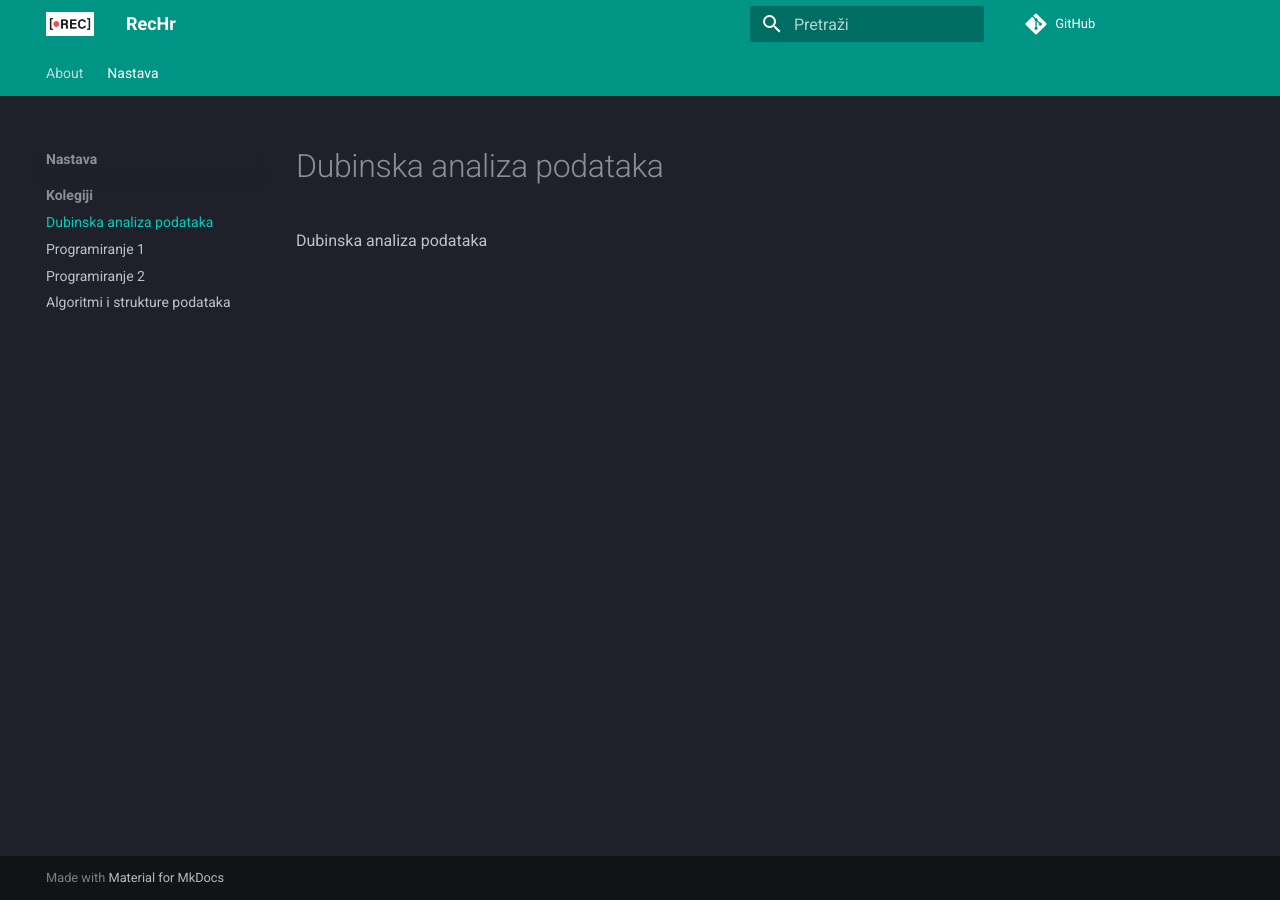
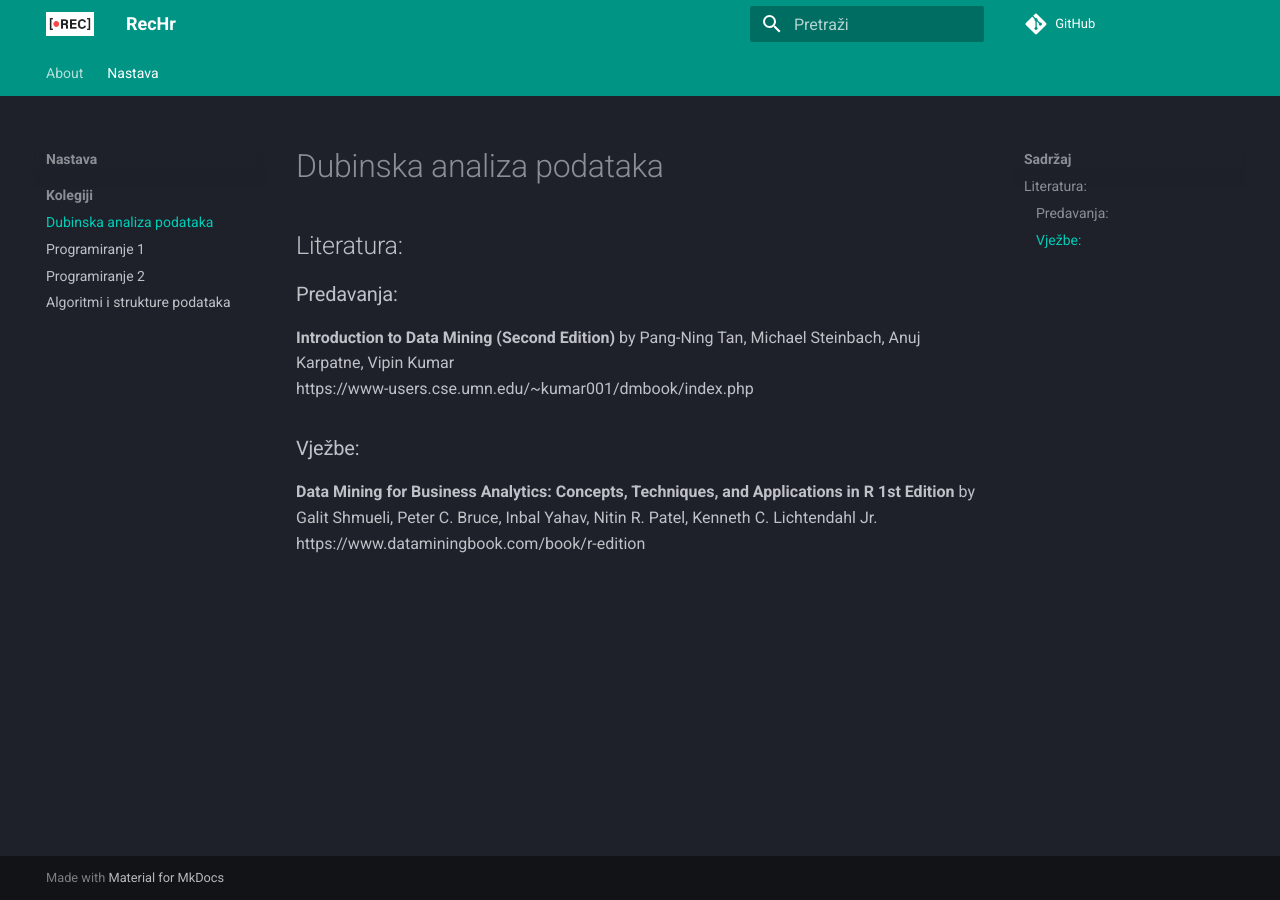
Before and after one commit to DejanLjubobratovic/rechr-website, an MkDocs documentation site: the page built from docs/nastava/kolegiji/DAP.md, in a window 1280 px wide. Built offline with MkDocs 1.6.1 and Material for MkDocs 9.7.7, drawn with Linux system fonts in a browser that asks for light colours; comment, search, counter and statistics services are not loaded.

Commit message:
Update DAP.md

```diff
--- a/docs/nastava/kolegiji/DAP.md
+++ b/docs/nastava/kolegiji/DAP.md
@@ -1 +1,12 @@
-Dubinska analiza podataka
+# Dubinska analiza podataka
+
+## Literatura:
+### Predavanja:
+__Introduction to Data Mining (Second Edition)__
+by Pang-Ning Tan, Michael Steinbach, Anuj Karpatne, Vipin Kumar
+https://www-users.cse.umn.edu/~kumar001/dmbook/index.php
+
+### Vježbe:
+__Data Mining for Business Analytics: Concepts, Techniques, and Applications in R 1st Edition__
+by Galit Shmueli, Peter C. Bruce, Inbal Yahav, Nitin R. Patel, Kenneth C. Lichtendahl Jr.
+https://www.dataminingbook.com/book/r-edition
```
